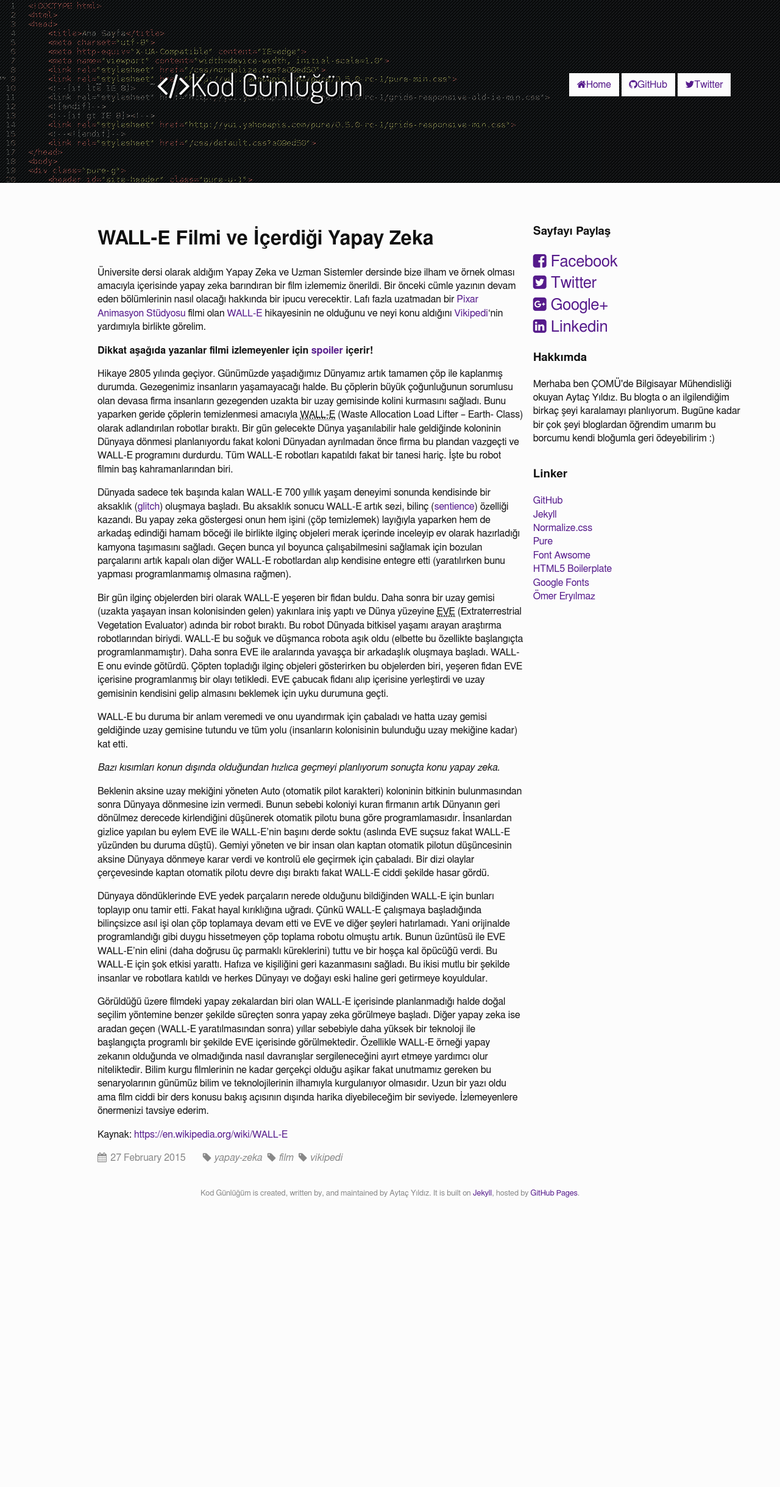
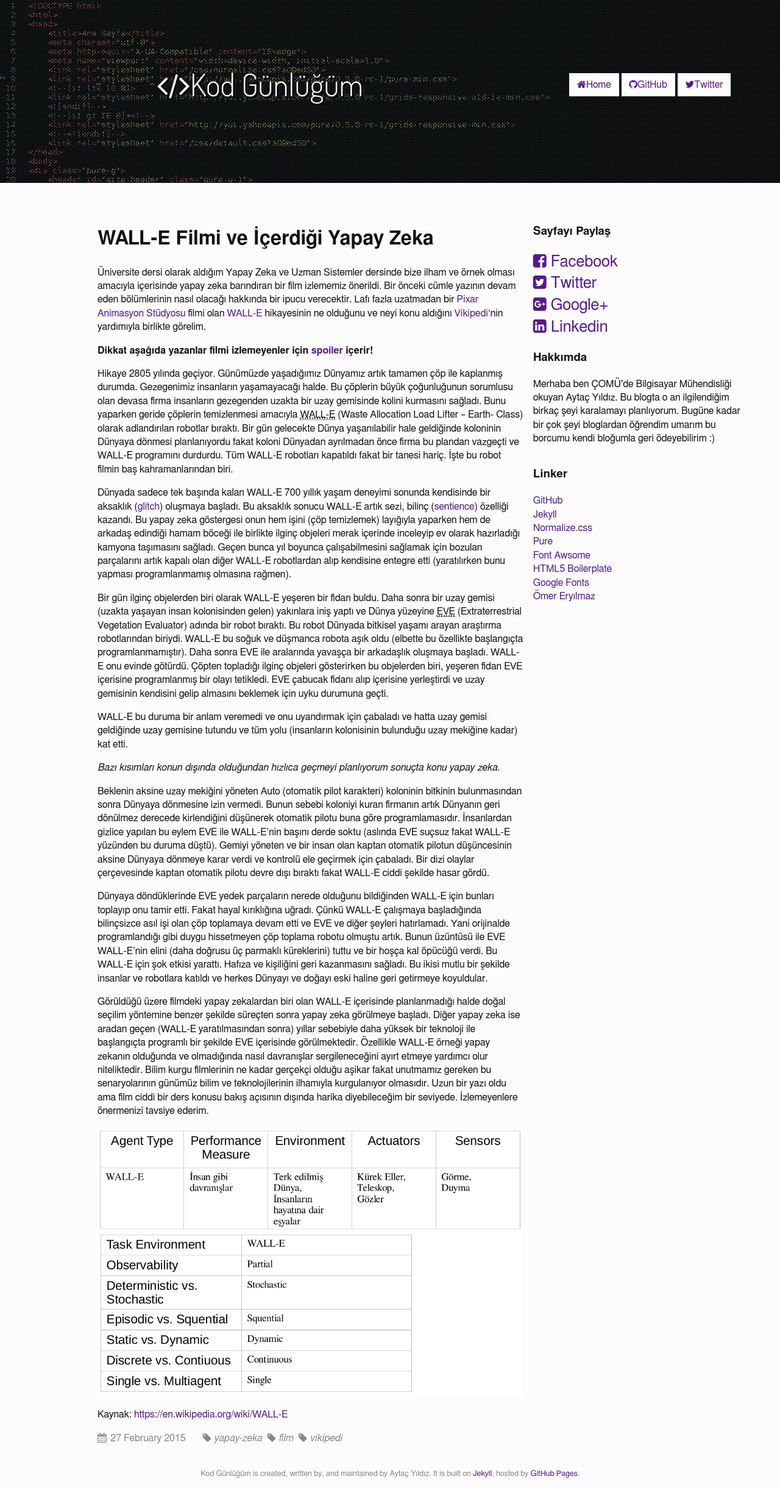
Before and after one commit to aytacyildiz/aytacyildiz.github.io, a Jekyll site: the page built from _posts/genel/2015-02-27-wall-e-filmi-ve-icerdigi-yapay-zeka.md, in a window 1280 px wide. Shown: the whole page at 61% size. Built offline with Jekyll 4.4.1, drawn with Linux system fonts in a browser that asks for light colours; nearby versions of some CDN libraries; Markdown is read by kramdown in place of the engine named in the settings; before the commit the page ends 1979 px from its top, so only the background shows below that.

Commit message:
yaziya resim eklendi

```diff
--- a/_posts/genel/2015-02-27-wall-e-filmi-ve-icerdigi-yapay-zeka.md
+++ b/_posts/genel/2015-02-27-wall-e-filmi-ve-icerdigi-yapay-zeka.md
@@ -72,4 +72,6 @@
 teknolojilerinin ilhamıyla kurgulanıyor olmasıdır. Uzun bir yazı oldu ama film ciddi bir ders konusu
 bakış açısının dışında harika diyebileceğim bir seviyede. İzlemeyenlere önermenizi tavsiye ederim.
 
+<a href="/images/2015-02-27-wall-e-filmi-ve-icerdigi-yapay-zeka/PEAS.png" title="PEAS and Work Environment"><img src="/images/2015-02-27-wall-e-filmi-ve-icerdigi-yapay-zeka/PEAS.png" class="pure-img" alt="PEAS and Work Environment" /></a>
+
 Kaynak: [https://en.wikipedia.org/wiki/WALL-E](https://en.wikipedia.org/wiki/WALL-E)
```
Also changed, not shown: images/2015-02-27-wall-e-filmi-ve-icerdigi-yapay-zeka/PEAS.png (added).
